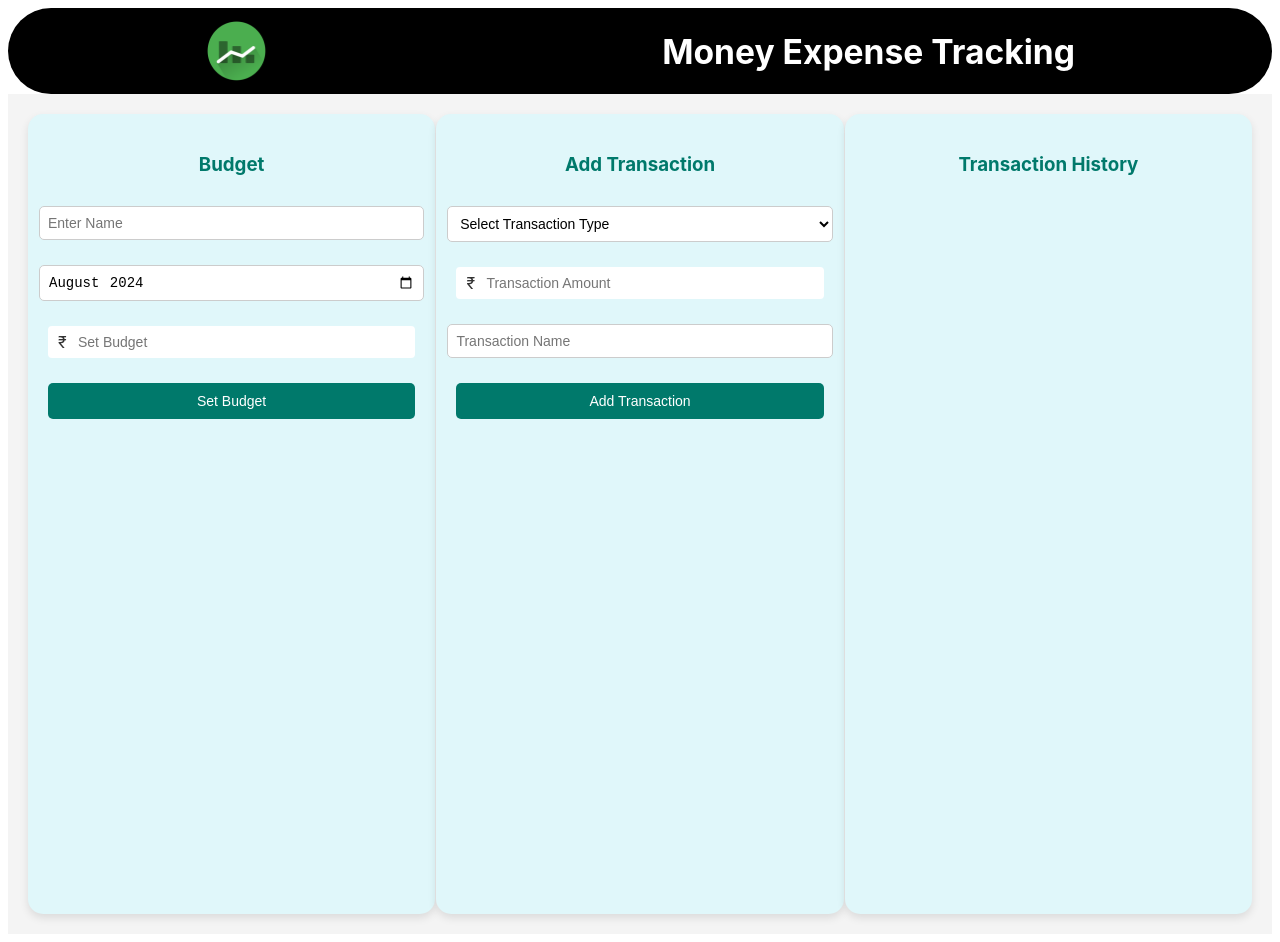
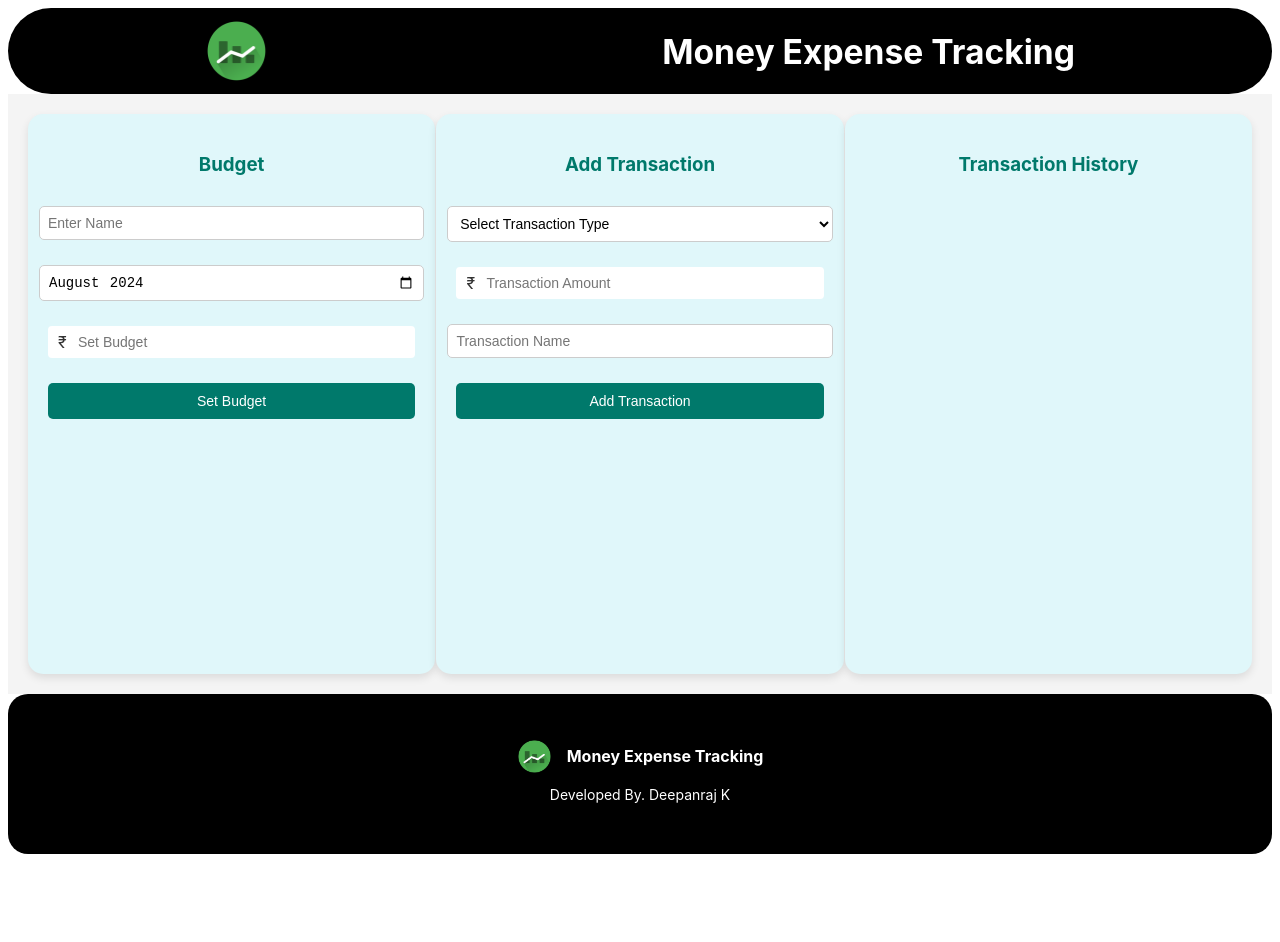
Before and after one commit to Deepanraj1508/Money_Expense_Tracking, a React (Vite) app: page / in a window 1280 px wide. After the commit the page ends 862 px from the top, so only its background shows below. Built offline with nearby package versions, Linux system fonts and the light colour scheme.

Commit message:
Footer add

```diff
--- a/src/App.jsx
+++ b/src/App.jsx
@@ -2,6 +2,7 @@ import { useState } from 'react'
 import './App.css'
 import Navbar from './compontents/Navbar/Navbar'
 import Home from './compontents/Home/Home'
+import Footer from './compontents/Footer/Footer'
 
 function App() {
 
@@ -9,6 +10,7 @@ function App() {
     <>
       <Navbar />
       <Home/>
+      <Footer/>
     </>
   )
 }
--- /dev/null
+++ b/src/compontents/Footer/Footer.css
@@ -0,0 +1,31 @@
+.footer-main{
+    display: flex;
+    justify-content: center;
+    flex-direction: column;
+    align-items: center;
+    background: #000000;
+    height: 20vh;
+    border-radius: 20px;
+}
+
+.footer-logo-main{
+    display: flex;
+    align-items: center;
+    gap: 15px;
+}
+
+.footer-logo{
+    width: 35px;
+    height: 35px;
+}
+
+.footer-title{
+    color: #ffffff;
+    font-size: 16px;
+}
+
+.footer-copyrights{
+    font-weight: normal;
+    color: #ffffff;
+    font-size: 14px;
+}
--- /dev/null
+++ b/src/compontents/Footer/Footer.jsx
@@ -0,0 +1,19 @@
+import React from 'react'
+import './Footer.css'
+import logo from '../../assets/logo.png'
+
+const Footer = () => {
+  return (
+    <div className='footer-main'>
+        <div className='footer-logo-main'>
+          <img className='footer-logo' src={logo} alt="" />
+          <h1 className='footer-title'>Money Expense Tracking </h1>
+        </div>
+        <div className='copyrights'>
+        <h1 className='footer-copyrights'>Developed By. Deepanraj K </h1>
+        </div>
+    </div>
+  )
+}
+
+export default Footer
--- a/src/compontents/Home/Home.css
+++ b/src/compontents/Home/Home.css
@@ -4,7 +4,7 @@
     justify-content: space-between;
     padding: 20px;
     background-color: #f4f4f4;
-    min-height: 100vh;
+    min-height: 70vh;
 }
 
 /* Common styles for all sections: budget, add transaction, and transactions */
```
